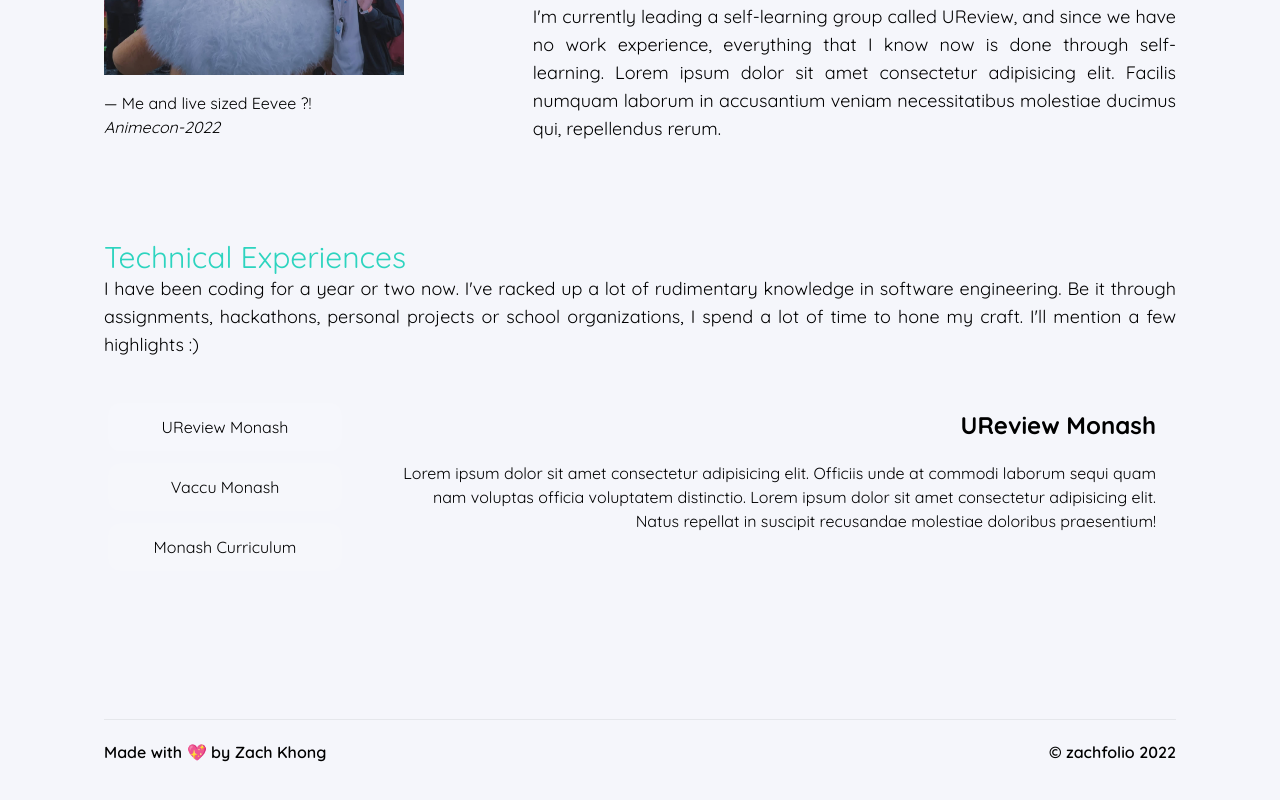
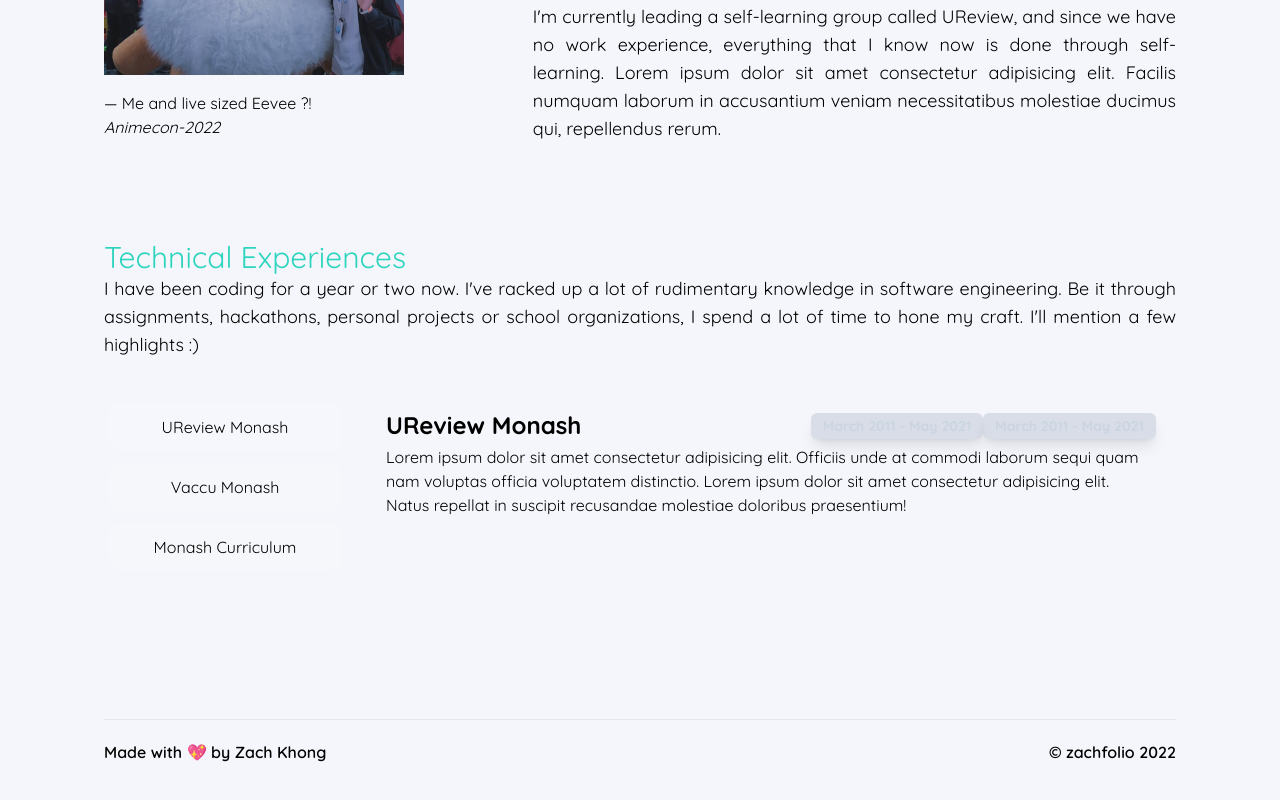
Before and after one commit to multipletwigs/zachfolio-v2, a Next.js app: page /about in a window 1280 px wide. Shown: the part 1184-1984 px from the top of the page. Built offline with nearby package versions, Linux system fonts and the light colour scheme.

Commit message:
Added in tags component

```diff
--- /dev/null
+++ b/components/Tag.tsx
@@ -0,0 +1,15 @@
+import React from 'react'
+
+interface TagProps{
+    content: string,
+    textColor: string,
+    bgColor: string,
+}
+
+const Tag = (tagProps: TagProps) => {
+  return (
+    <span className={`${tagProps.textColor} ${tagProps.bgColor} px-3 py-1 font-bold rounded-md shadow-lg text-sm text-center`}>{tagProps.content}</span>
+  )
+}
+
+export default Tag
--- a/components/about_components/WorkExpTable.tsx
+++ b/components/about_components/WorkExpTable.tsx
@@ -1,4 +1,5 @@
 import { Tab } from '@headlessui/react';
+import Tag from 'components/Tag';
 import { AnimatePresence, motion } from 'framer-motion';
 import { useState } from 'react';
 
@@ -15,18 +16,18 @@ const variant = {
     transition: {
       duration: 0.2,
       ease: 'linear',
-      when: 'beforeChildren',
-    },
+      when: 'beforeChildren'
+    }
   },
   show: {
     opacity: 1,
     transition: {
       duration: 0.2,
       ease: 'linear',
-      when: 'beforeChildren',
-    },
-  },
+      when: 'beforeChildren'
     }
+  }
+};
 
 const TechExperience: TechExperienceType[] = [
   {
@@ -34,7 +35,7 @@ const TechExperience: TechExperienceType[] = [
     description:
       'Lorem ipsum dolor sit amet consectetur adipisicing elit. Officiis unde at commodi laborum sequi quam nam voluptas officia voluptatem distinctio. Lorem ipsum dolor sit amet consectetur adipisicing elit. Natus repellat in suscipit recusandae molestiae doloribus praesentium!',
     link: 'testing',
-    stack: []
+    stack: [<Tag content='March 2011 - May 2021' bgColor='bg-slate-400/30' textColor='text-slate-300'/>, <Tag content='March 2011 - May 2021' bgColor='bg-slate-400/30' textColor='text-slate-300'/>]
   },
   {
     name: 'Vaccu Monash',
@@ -57,7 +58,12 @@ export default function WorkExpTable() {
 
   return (
     <div className="flex h-[450px] flex-col gap-5 px-2 sm:px-0 md:h-[300px] md:flex-row">
-      <Tab.Group vertical selectedIndex={tabIndex} onChange={(index) => setTabIndex(index)} manual>
+      <Tab.Group
+        vertical
+        selectedIndex={tabIndex}
+        onChange={(index) => setTabIndex(index)}
+        manual
+      >
         <Tab.List className="flex w-full flex-row gap-3 rounded-xl p-1 md:w-[30%] md:flex-col">
           {TechExperience.map((exp) => {
             return (
@@ -81,6 +87,7 @@ export default function WorkExpTable() {
               // I couldnt get headlessui's transitions to work
               // Hence I found a solution that uses AnimatePresence from framer
               // https://github.com/tailwindlabs/headlessui/discussions/1237
+              // AnimatePresence is the best job here because panels are transitioned in and out through hide/shows
               <AnimatePresence exitBeforeEnter key={idx}>
                 <Tab.Panel
                   as={motion.div}
@@ -88,9 +95,18 @@ export default function WorkExpTable() {
                   animate="show"
                   exit="hide"
                   variants={variant}
-                key={exp.name} className="text-left md:text-right">
-                  <h1 className="mb-5 text-2xl font-bold">{exp.name}</h1>
-                  <p>{exp.description}</p>
+                  key={exp.name}
+                  className="text-left"
+                >
+                  <div className="flex items-center justify-between">
+                    <h1 className="text-2xl font-bold">{exp.name}</h1>
+                    <div className="inline-block">
+                      {exp.stack.map((tag) => {
+                        return tag;
+                      })}
+                    </div>
+                  </div>
+                  <p className="mt-1">{exp.description}</p>
                 </Tab.Panel>
               </AnimatePresence>
             );
--- a/pages/blog/index.tsx
+++ b/pages/blog/index.tsx
@@ -14,6 +14,7 @@ getStaticProps: allows for ISR, where we only want the server to generate the co
 a caching mechanism. This way your API doesn't get called every time the site gets rendered.
 */
 export async function getStaticProps() {
+  const HOURS = 1
   const postItems: BlogCardType[] = await getBlogCardInfo(
     process.env.NOTION_BLOG_DB_ID as string
   );
@@ -22,7 +23,7 @@ export async function getStaticProps() {
     props: {
       postItems
     },
-    revalidate: 10
+    revalidate: 60 * 60 * 60 * HOURS
   };
 }
 
```
Lines whose indentation alone changed are shown as unchanged.
